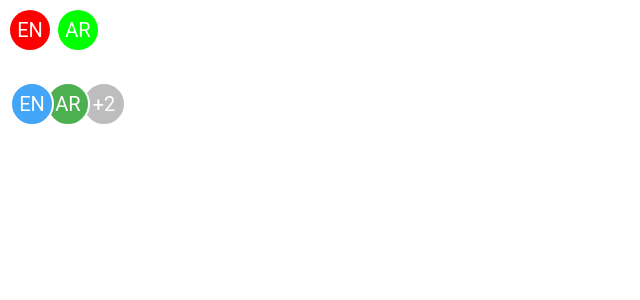
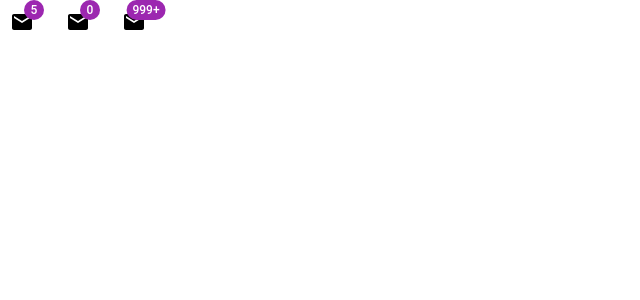
Before and after one commit to mahmoudjhonny/Mui_Course_Learning, a React (Create React App) app: page / in a window 1280 px wide. Shown: the top 300 px of the page, without its empty margins (0-640 px from the left). Built offline with nearby package versions, Linux system fonts and the light colour scheme.

Commit message:
Mui Badge Component

```diff
--- a/src/App.js
+++ b/src/App.js
@@ -1,5 +1,6 @@
 import "./App.css";
-import { MuiAvatar } from "./Component/MuiAvatar";
+import { MuiBadge } from "./Component/MuiBadge";
+// import { MuiAvatar } from "./Component/MuiAvatar";
 // import MuiBottomNavigation from "./Component/MuiBottomNavigation";
 // import { MuiDrawer } from "./Component/MuiDrawer";
 // import MuiSpeedDial from "./Component/MuiSpeedDial";
@@ -38,7 +39,8 @@ function App() {
       {/* <MuiDrawer /> */}
       {/* <MuiSpeedDial /> */}
       {/* <MuiBottomNavigation /> */}
-      <MuiAvatar />
+      {/* <MuiAvatar /> */}
+      <MuiBadge />
     </div>
   );
 }
--- /dev/null
+++ b/src/Component/MuiBadge.js
@@ -0,0 +1,19 @@
+import { Mail } from "@mui/icons-material";
+import { Badge, Stack } from "@mui/material";
+import React from "react";
+
+export const MuiBadge = () => {
+  return (
+    <Stack spacing={4} direction="row">
+      <Badge badgeContent={5} color="secondary">
+        <Mail />
+      </Badge>
+      <Badge badgeContent={0} color="secondary" showZero>
+        <Mail />
+      </Badge>
+      <Badge badgeContent={1000} color="secondary" max={999}>
+        <Mail />
+      </Badge>
+    </Stack>
+  );
+};
```
